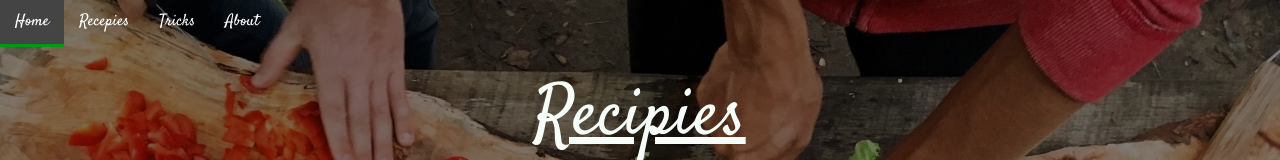
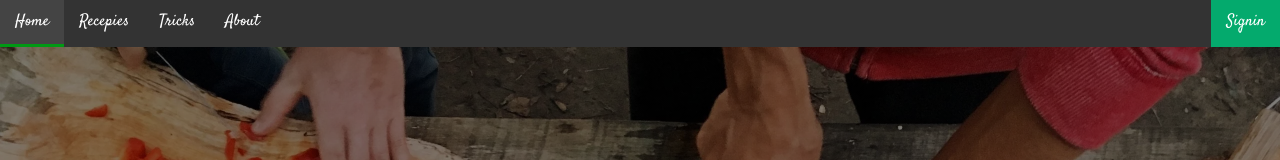
Before and after one commit to Mindblownserver/Meghdish-food-paradise, a Vue app: page /recipies/all in a window 1280 px wide. Shown: the top 160 px of the page. Built offline with nearby package versions, Linux system fonts and the light colour scheme; no server answers; the database is empty.

Commit message:
Nav bar and removed signature

```diff
--- a/src/components/Recipies/recipe-search-bg.vue
+++ b/src/components/Recipies/recipe-search-bg.vue
@@ -24,7 +24,7 @@ export default {
   }
   .banner-area{
     width: 100%;
-    height: 40vh;
+    height: 67vh;
     background: linear-gradient(rgba(0,0,0,0.5), rgba(0,0,0,0.5)) ,url(../../assets/food-recipe-bg.webp);
     background-size: cover;
   }
--- a/src/components/navbar.vue
+++ b/src/components/navbar.vue
@@ -1,11 +1,11 @@
 <template>
-    <nav>
-        <div class="menu-item"><a style="color: white;" href="/">Home</a></div>
-        <div class="menu-item"><a style="color: white;" href="/recipies/all">Recepies</a></div>
-        <div class="menu-item"><a style="color: white;" href="/tricks">Tricks</a></div>
-        <div class="menu-item" ><a style="color: white;" href="/about">About</a></div>
-        <!---<div class="menu-item" style="float: right;"><a style="color: white;" href="/recipies/recipe">Join us</a></div>-->
-    </nav>
+    <ul>
+        <li class="right"><a href="/">Home</a></li>
+        <li class="right"><a href="/recipies/all">Recepies</a></li>
+        <li class="right"><a href="/tricks">Tricks</a></li>
+        <li class="right"><a href="/about">About</a></li>
+        <li class="active"><a href="/signin">Signin</a></li>
+    </ul>
 </template>
 
 <script>
@@ -14,30 +14,46 @@ export default{
 }
 </script>
 
-<style >
-nav{
-    position: absolute;
-    display: flex;
-    justify-content: flex-start;
+<style scoped>
 
+
+ul {
+  list-style-type: none;
+  margin: 0;
+  padding: 0;
+  overflow: hidden;
+  background-color: #333;
 }
-nav .menu-item {
+
+li {
+    float: left;
     padding: 10px 15px;
     position: relative;
     text-align: center;
-    float: left;
     border-bottom: 3px solid transparent;
     display: flex;
     transition: 0.4s;
 }
 
-nav .menu-item.active,
-nav .menu-item:hover{
+li a {
+  display: block;
+  text-decoration: none;
+  color: white;
+}
+
+li a:hover:not(.active) {
+  text-decoration: none;
+  color: white;
+}
+
+li.right:hover{
     background-color: #444;
+    text-decoration: none;
     border-bottom-color: rgb(0, 153, 20);
 }
 
-nav .menu-item a {
-    text-decoration: none;
+.active {
+  background-color: #04AA6D;
+  float:right;
 }
 </style>
--- /dev/null
+++ b/src/directions/scrollanimation.js
@@ -0,0 +1,17 @@
+const animatedScrollObserver= new IntersectionObserver(
+    (entries, animatedScrollObserver) => {
+        entries.forEach((entry) =>{
+            if (entry.isIntersecting){
+                entry.target.classList.add("enter");
+                animatedScrollObserver.unobserve(entry.target);
+            }
+        });
+    }
+);
+
+export default{
+    bind(el){
+        el.classList.add("before-enter");
+        animatedScrollObserver.observe(el);
+    }
+}
--- a/src/main.js
+++ b/src/main.js
@@ -1,7 +1,10 @@
 import { createApp } from 'vue'
 import App from './App.vue'
 import router from './router'
+import scrollanimation from './directions/scrollanimation'
+
 
 const app = createApp(App)
+app.directive("scrollanimation", scrollanimation);
 app.use(router)
 app.mount('#app')
--- a/src/router/index.js
+++ b/src/router/index.js
@@ -53,6 +53,14 @@ const routes = [
     // which is lazy-loaded when the route is visited.
     component: () => import(/* webpackChunkName: "about" */ '../views/create_post.vue')
   },
+  {
+    path: '/signin',
+    name: 'Sign in',
+    // route level code-splitting
+    // this generates a separate chunk (about.[hash].js) for this route
+    // which is lazy-loaded when the route is visited.
+    component: () => import(/* webpackChunkName: "about" */ '../views/sign_in.vue')
+  },
 
   {
     path: '/404',
--- a/src/views/Error404.vue
+++ b/src/views/Error404.vue
@@ -1,7 +1,5 @@
 <template>
-    <header class="navbar">
-        <Navbar />
-    </header>
+
     <div style="margin-top: 50px;">
         <h1>Error 404: Page not found!</h1>
         <img src="https://img.freepik.com/free-vector/oops-404-error-with-broken-robot-concept-illustration_114360-5529.jpg?size=338&ext=jpg&ga=GA1.2.1216666481.1626019052" alt="">
@@ -11,12 +9,8 @@
 </template>
 
 <script>
-import Navbar from "@/components/navbar.vue"
 export default {
     name:"Error404",
-    components: {
-        Navbar
-    }
 }
 </script>
 
--- a/src/views/recipe.vue
+++ b/src/views/recipe.vue
@@ -1,7 +1,5 @@
 <template>
-    <header class="navbar">
-        <Navbar />
-    </header>
+
     <!--Hi my name is Mohammed Yassine Kharrat and I coded this website from scratch using Vuejs-->
     <div>
         <Contents />
@@ -11,12 +9,10 @@
 
 
 <script>
-import Navbar from "../components/navbar.vue"
 import Contents from "../components/recipe/contents.vue"
 export default {
     name: 'recipe',
     components: {
-        Navbar,
         Contents
     }
 }
--- /dev/null
+++ b/src/views/sign_in.vue
@@ -0,0 +1,10 @@
+<template>
+    <div>
+
+    </div>
+</template>
+<script>
+export default {
+    name: "Sign in"
+}
+</script>
```
Also changed, not shown: src/components/About/about-after-adv.vue (+9 -3 lines).
